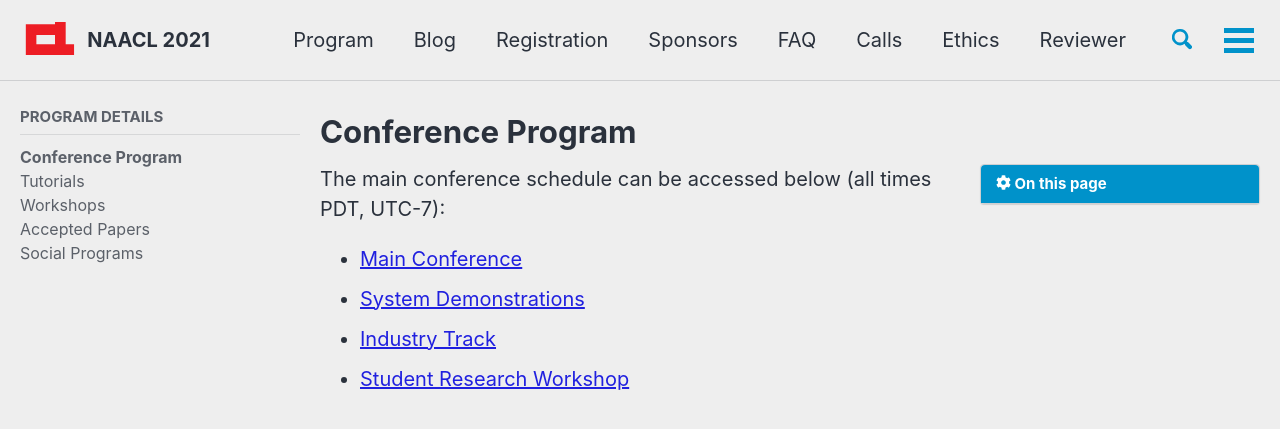
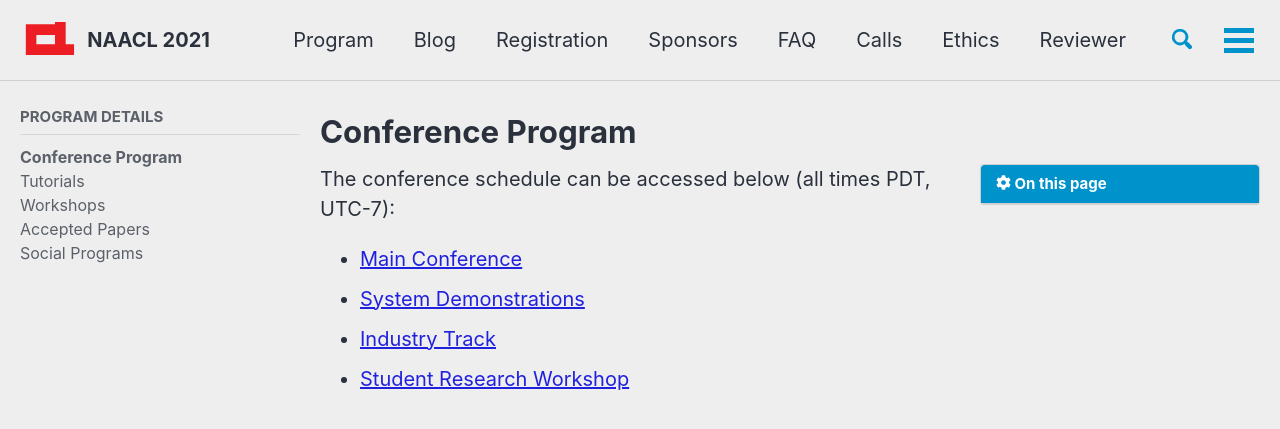
Before and after one commit to naacl-org/naacl-2021-website, a Jekyll site: the page built from _pages/program/program.md, in a window 1280 px wide and 900 px high. Shown: the top 429 px of the window. Built offline with Jekyll 4.4.1, drawn with Linux system fonts in a browser that asks for light colours; cached includes are drawn as plain includes; nearby versions of some CDN libraries; comment, search, counter and statistics services are not loaded.

```diff
--- a/_pages/program/program.md
+++ b/_pages/program/program.md
@@ -10,7 +10,7 @@
     nav: program
 ---
 
-The main conference schedule can be accessed below (all times PDT, UTC-7):
+The conference schedule can be accessed below (all times PDT, UTC-7):
 
 * [Main Conference](/conference-program/main/program.html)
 * [System Demonstrations](/conference-program/demo/program.html)
```
Also changed, not shown: _pages/home.md (+1 -0 lines).
